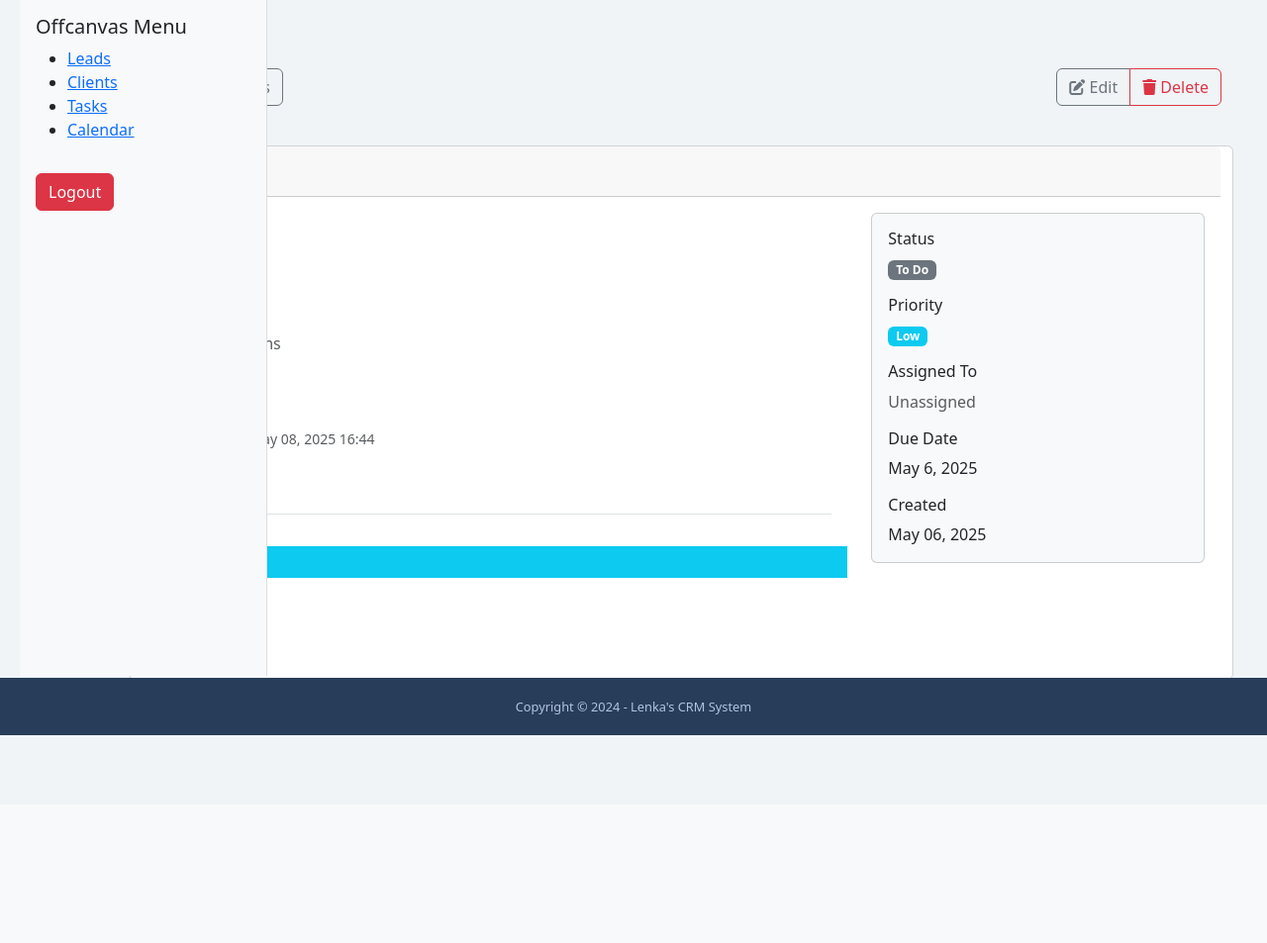
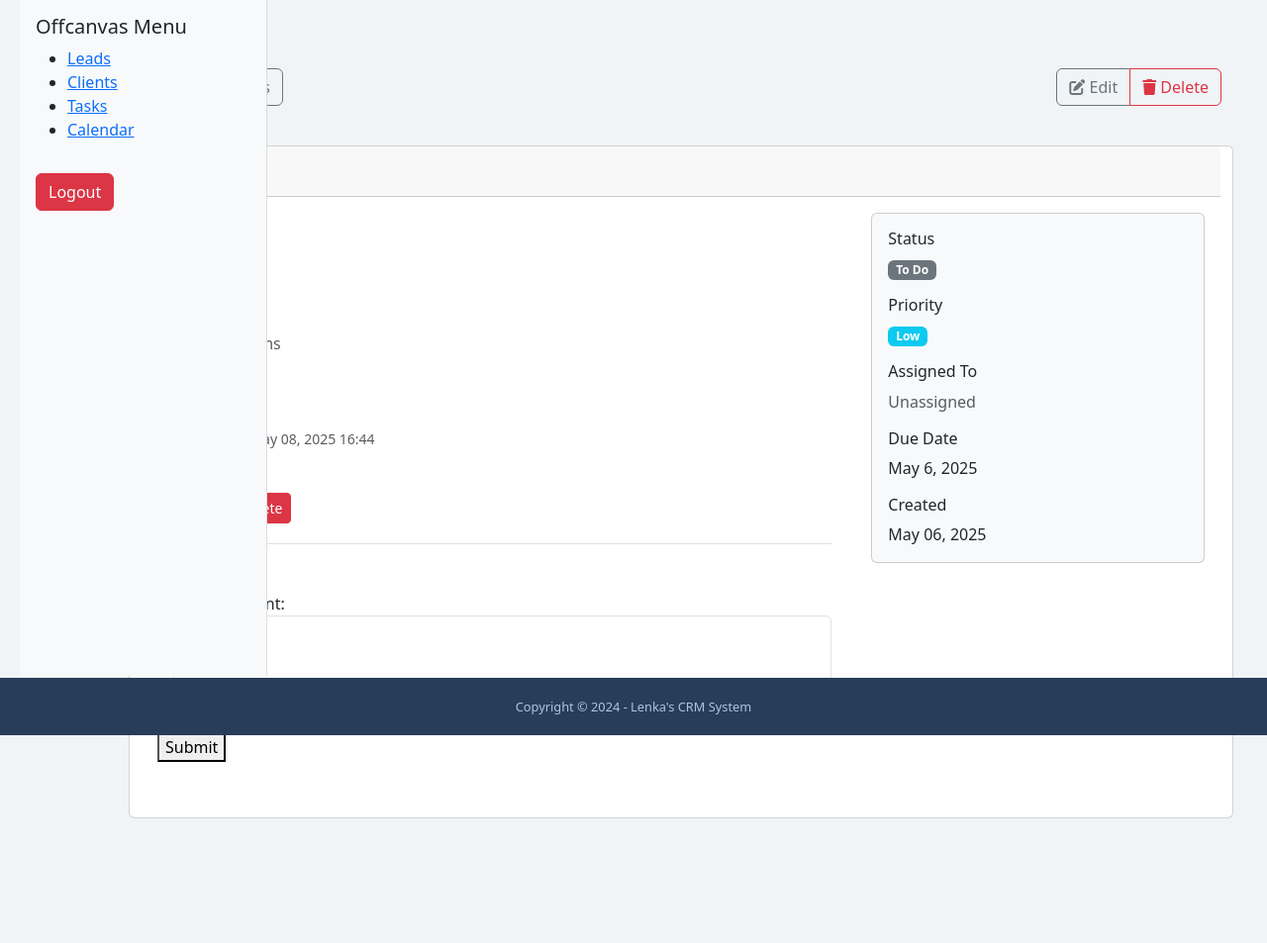
Before and after one commit to lenkamac/sys-crm, a Django app: page /dashboard/tasks/9/ in a window 1280 px wide. Shown: the part 57-1010 px from the top of the page at 99% size. Before the commit the page ends 800 px from the top, so only its background shows below. Run offline with Django 5.2, Linux system fonts and the light colour scheme; a user stored in the database is signed in; data comes from the database, SQL or seed files in the repository; both versions use the stored data as it was after the commit; some libraries are stand-ins or nearby versions.

Commit message:
delete task comment

```diff
--- a/task/forms.py
+++ b/task/forms.py
@@ -40,4 +40,8 @@
 class TaskCommentForm(forms.ModelForm):
     class Meta:
         model = TaskComment
-        fields = ('content',)
+        fields = ['content']
+        widgets = {
+            'content': forms.Textarea(
+                attrs={'class': 'form-control', 'rows': 3}),
+        }
--- a/task/templates/task/task_detail.html
+++ b/task/templates/task/task_detail.html
@@ -70,8 +70,15 @@
                                                         </div>
                                                     </div>
                                                     <div class="mt-2">
-                                                        {{ comment.content|linebreaks }}
+                                                        {{ comment.content }}
                                                     </div>
+
+                                                    <div class="mt-2">
+                                                        <button class="btn">Edit</button>
+                                                        <a href="{% url 'task:delete_task_comment' task.pk comment.pk %}"
+                                                           class="btn btn-danger btn-sm">Delete</a>
+                                                    </div>
+
                                                 </div>
 
 
@@ -83,7 +90,7 @@
                                     <div class="mb-4">
                                         <form method="post" action="{% url 'task:add_task_comment' task.pk %}">
                                             {% csrf_token %}
-                                            <div class="card-body bg-info">{{ form.content }}</div>
+                                            <div class="card-body">Add Comment: {{ form.content }}</div>
                                             <button class="comment-btn my-3">Submit</button>
                                         </form>
                                     </div>
--- a/task/urls.py
+++ b/task/urls.py
@@ -1,5 +1,6 @@
 from django.urls import path
 from task.views import *
+from . import views
 
 
 app_name = 'task'
@@ -10,5 +11,8 @@
     path('add/', task_add, name='task_add'),
     path('<int:pk>/edit/', task_edit, name='task_edit'),
     path('<int:pk>/delete/', task_delete, name='task_delete'),
-    path('<int:pk>/add-comment/', AddTaskCommentView.as_view(), name='add_task_comment'),
+    path('<int:pk>/comment/add/', views.add_task_comment, name='add_task_comment'),
+    path('<int:task_pk>/comment/<int:pk>/edit/', views.edit_task_comment, name='edit_task_comment'),
+    path('<int:task_pk>/comment/<int:pk>/delete/', views.delete_task_comment, name='delete_task_comment'),
+
 ]
--- a/task/views.py
+++ b/task/views.py
@@ -1,7 +1,7 @@
 from django.contrib import messages
 from django.contrib.auth.mixins import LoginRequiredMixin
 from django.core.exceptions import PermissionDenied
-from django.http import HttpResponseForbidden
+from django.http import HttpResponseForbidden, JsonResponse
 from django.shortcuts import render, get_object_or_404, redirect
 from django.core.paginator import Paginator
 from django.contrib.auth.decorators import login_required
@@ -50,7 +50,9 @@
 def task_detail(request, pk):
     task = get_object_or_404(Task, pk=pk)
     task_comments = TaskComment.objects.filter(task_id=pk)
-    return render(request, 'task/task_detail.html', {'task': task, 'task_comments': task_comments,})
+    form = TaskCommentForm()
+    return render(request, 'task/task_detail.html', {'task': task, 'task_comments': task_comments,
+                                                     'form': form})
 
 
 # Add this new view function
@@ -122,16 +124,51 @@
 
 
 # task comment
-class AddTaskCommentView(LoginRequiredMixin, View):
-    def post(self, request, *args, **kwargs):
-        pk = kwargs.get('pk')
+@login_required
+def add_task_comment(request, pk):
+    task = get_object_or_404(Task, pk=pk)
 
+    if request.method == 'POST':
         form = TaskCommentForm(request.POST)
-
         if form.is_valid():
             comment = form.save(commit=False)
+            comment.task = task
             comment.created_by = request.user
-            comment.task_id = pk
             comment.save()
+            return redirect('task:task_detail', pk=task.pk)
 
-        return redirect('task:task_detail', pk=pk)
+    return redirect('task:task_detail', pk=task.pk)
+
+
+@login_required
+def edit_task_comment(request, task_pk, pk):
+    comment = get_object_or_404(TaskComment, pk=pk, task_id=task_pk)
+
+    # Only allow editing if the user is the comment creator
+    if comment.created_by != request.user:
+        return JsonResponse({'error': 'Not authorized'}, status=403)
+
+    if request.method == 'POST':
+        form = TaskCommentForm(request.POST, instance=comment)
+        if form.is_valid():
+            form.save()
+            return JsonResponse({
+                'success': True,
+                'content': comment.content,
+            })
+    else:
+        form = TaskCommentForm(instance=comment)
+        return JsonResponse({
+            'content': comment.content
+        })
+
+    return JsonResponse({'error': 'Invalid request'}, status=400)
+
+
+@login_required
+def delete_task_comment(request, task_pk, pk):
+    comment = get_object_or_404(TaskComment, pk=pk, task_id=task_pk)
+    # Only allow deletion if the user is the comment creator
+    if comment.created_by == request.user:
+        comment.delete()
+    return redirect('task:task_detail', pk=task_pk)
```
Also changed, not shown: task/templates/task/edit_comment.html (added, +31 -0 lines), db.sqlite3.
